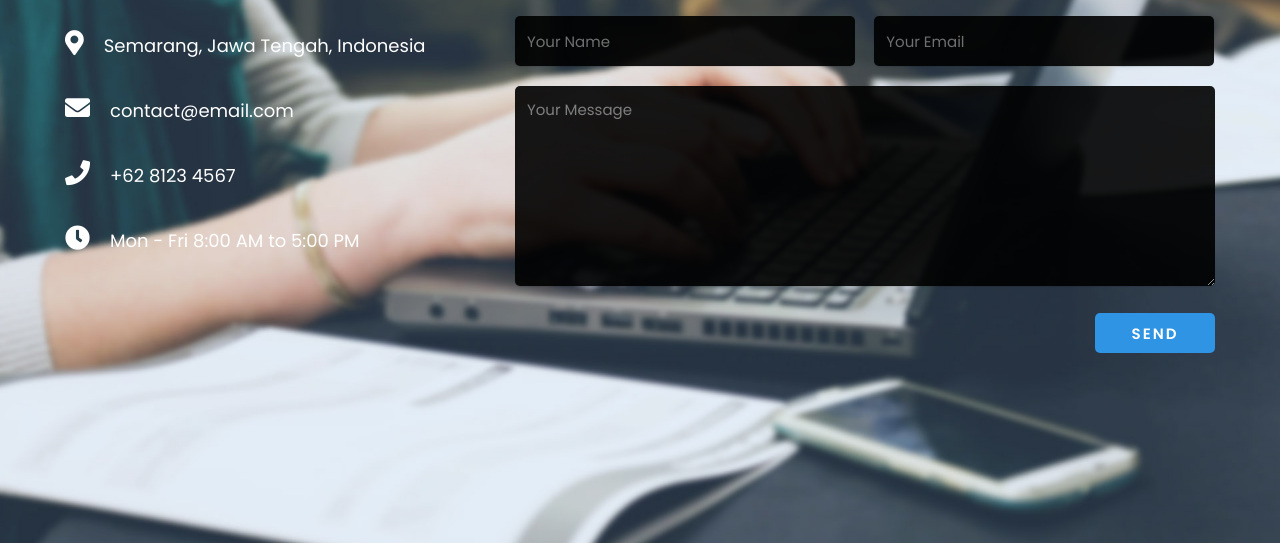
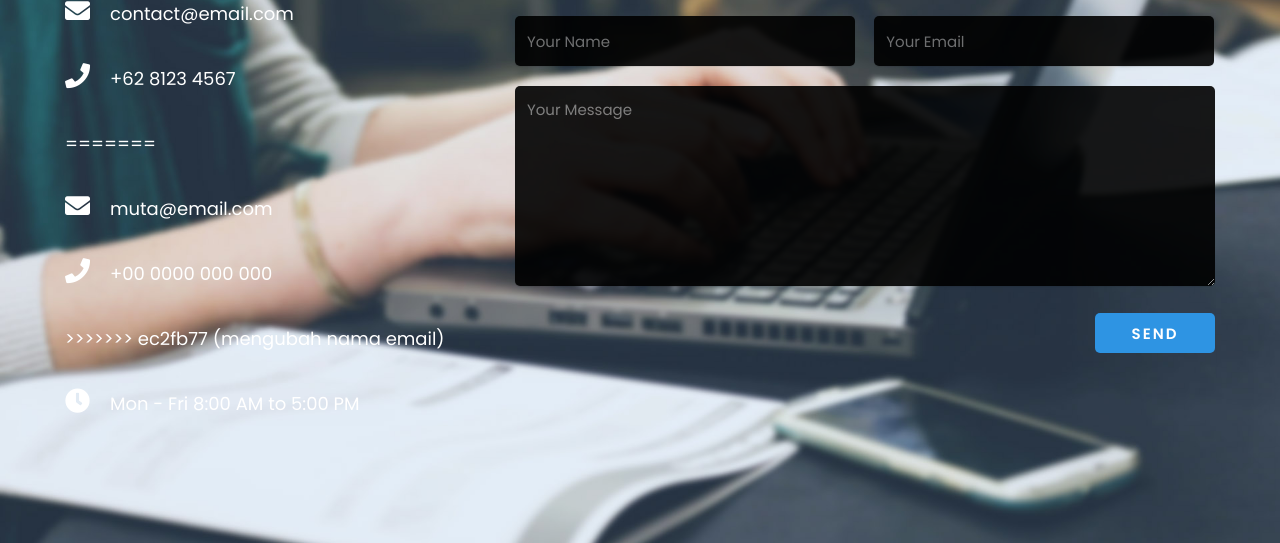
Before and after one commit to azier001/contoh-contactus, a plain HTML site: page index.html in a window 1280 px wide. Shown: the part 257-800 px from the top of the page. Drawn offline with Linux system fonts and the light colour scheme.

Commit message:
mengupdate email dan kota

```diff
--- a/index.html
+++ b/index.html
@@ -26,8 +26,13 @@
         <div>
           <i class="fas fa-map-marker-alt"></i>Semarang, Jawa Tengah, Indonesia
         </div>
+<<<<<<< HEAD
         <div><i class="fas fa-envelope"></i>contact@email.com</div>
         <div><i class="fas fa-phone"></i>+62 8123 4567</div>
+=======
+        <div><i class="fas fa-envelope"></i>muta@email.com</div>
+        <div><i class="fas fa-phone"></i>+00 0000 000 000</div>
+>>>>>>> ec2fb77 (mengubah nama email)
         <div><i class="fas fa-clock"></i>Mon - Fri 8:00 AM to 5:00 PM</div>
       </div>
       <div class="contact-form">
```
